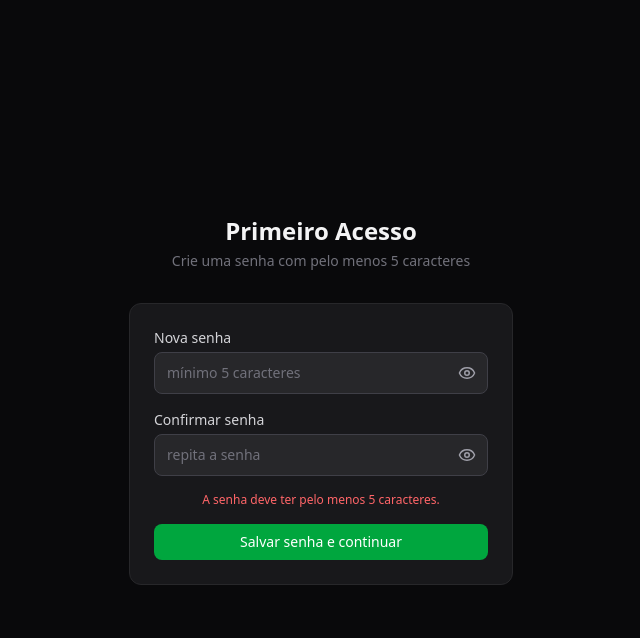
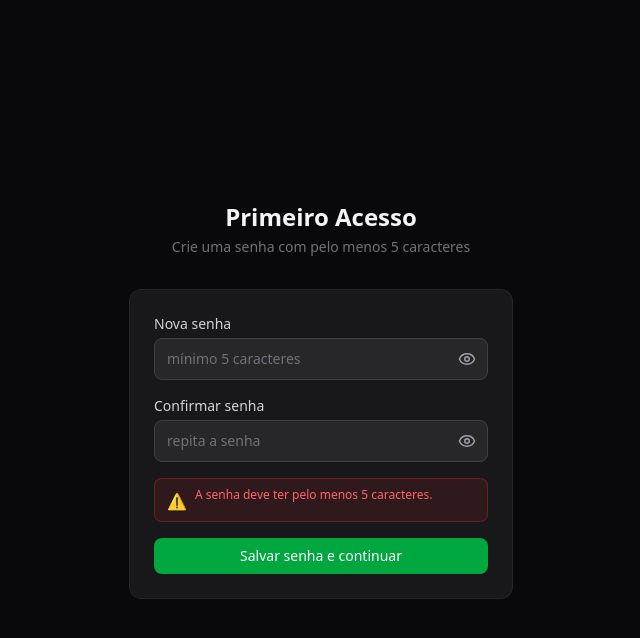
Before and after one commit to RafaSport/controle-gastos, a Next.js app: page /trocar-senha in a window 1280 px wide. Both pictures are taken after a click on the button "Salvar senha e continuar". Shown: the top 638 px of the page, without its empty margins (319-959 px from the left). Built offline with nearby package versions, Linux system fonts and the light colour scheme; no server answers.

Commit message:
fix: trocar senha faz logout para renovar token JWT e padroniza mensagem de erro

```diff
--- a/src/app/(auth)/trocar-senha/page.tsx
+++ b/src/app/(auth)/trocar-senha/page.tsx
@@ -1,34 +1,33 @@
-'use client'
+'use client';
 
-import { useState } from 'react'
-import { useSession } from 'next-auth/react'
-import { useRouter } from 'next/navigation'
-import Input from '@/components/ui/Input'
-import Botao from '@/components/ui/Botao'
+import Botao from '@/components/ui/Botao';
+import Input from '@/components/ui/Input';
+import { signOut, useSession } from 'next-auth/react';
+import { useRouter } from 'next/navigation';
+import { useState } from 'react';
 
 export default function PaginaTrocarSenha() {
-  const { data: sessao } = useSession()
-  const router = useRouter()
+    const { data: sessao } = useSession();
+    const router = useRouter();
 
-  const [novaSenha, setNovaSenha]       = useState('')
-  const [confirmar, setConfirmar]       = useState('')
-  const [erro, setErro]                 = useState('')
-  const [carregando, setCarregando]     = useState(false)
+    const [novaSenha, setNovaSenha] = useState('');
+    const [confirmar, setConfirmar] = useState('');
+    const [erro, setErro] = useState('');
+    const [carregando, setCarregando] = useState(false);
 
     async function handleTrocarSenha() {
-    setErro('')
+        setErro('');
 
-    // Validações antes de enviar
         if (novaSenha.length < 5) {
-      setErro('A senha deve ter pelo menos 5 caracteres.')
-      return
+            setErro('A senha deve ter pelo menos 5 caracteres.');
+            return;
         }
         if (novaSenha !== confirmar) {
-      setErro('As senhas não coincidem.')
-      return
+            setErro('As senhas não coincidem.');
+            return;
         }
 
-    setCarregando(true)
+        setCarregando(true);
 
         const res = await fetch('/api/auth/alterar-senha', {
             method: 'POST',
@@ -37,32 +36,32 @@ export default function PaginaTrocarSenha() {
                 id: (sessao?.user as any)?.id,
                 novaSenha,
             }),
-    })
+        });
 
-    setCarregando(false)
+        setCarregando(false);
 
         if (!res.ok) {
-      setErro('Erro ao alterar senha. Tente novamente.')
-      return
+            setErro('Erro ao alterar senha. Tente novamente.');
+            return;
         }
 
-    // Redireciona para a tela correta após trocar a senha
-    const papel = (sessao?.user as any)?.papel
-    router.push(papel === 'ADMIN' ? '/admin' : '/comprador')
+        // Faz logout e redireciona para login para renovar o token JWT
+        // com primeiroLogin: false — evita loop na tela de trocar senha
+        await signOut({ callbackUrl: '/login' });
     }
 
     return (
         <div className="w-full max-w-sm">
-
-      {/* Cabeçalho */}
             <div className="text-center mb-8">
-        <h1 className="text-2xl font-bold text-zinc-100">Primeiro Acesso</h1>
-        <p className="text-sm text-zinc-500 mt-1">Crie uma senha com pelo menos 5 caracteres</p>
+                <h1 className="text-2xl font-bold text-zinc-100">
+                    Primeiro Acesso
+                </h1>
+                <p className="text-sm text-zinc-500 mt-1">
+                    Crie uma senha com pelo menos 5 caracteres
+                </p>
             </div>
 
-      {/* Card do formulário */}
             <div className="bg-zinc-900 border border-zinc-800 rounded-xl p-6 flex flex-col gap-4">
-
                 <Input
                     label="Nova senha"
                     type="password"
@@ -80,9 +79,12 @@ export default function PaginaTrocarSenha() {
                     onKeyDown={(e) => e.key === 'Enter' && handleTrocarSenha()}
                 />
 
-        {/* Mensagem de erro */}
+                {/* Mensagem de erro padronizada com a tela de login */}
                 {erro && (
-          <p className="text-xs text-red-400 text-center">{erro}</p>
+                    <div className="flex items-start gap-2 bg-red-500/10 border border-red-500/30 rounded-lg px-3 py-2">
+                        <span className="text-red-400 mt-0.5 shrink-0">⚠</span>
+                        <p className="text-xs text-red-400">{erro}</p>
+                    </div>
                 )}
 
                 <Botao
@@ -93,8 +95,7 @@ export default function PaginaTrocarSenha() {
                 >
                     Salvar senha e continuar
                 </Botao>
-
             </div>
         </div>
-  )
+    );
 }
```
Lines whose indentation alone changed are shown as unchanged.
